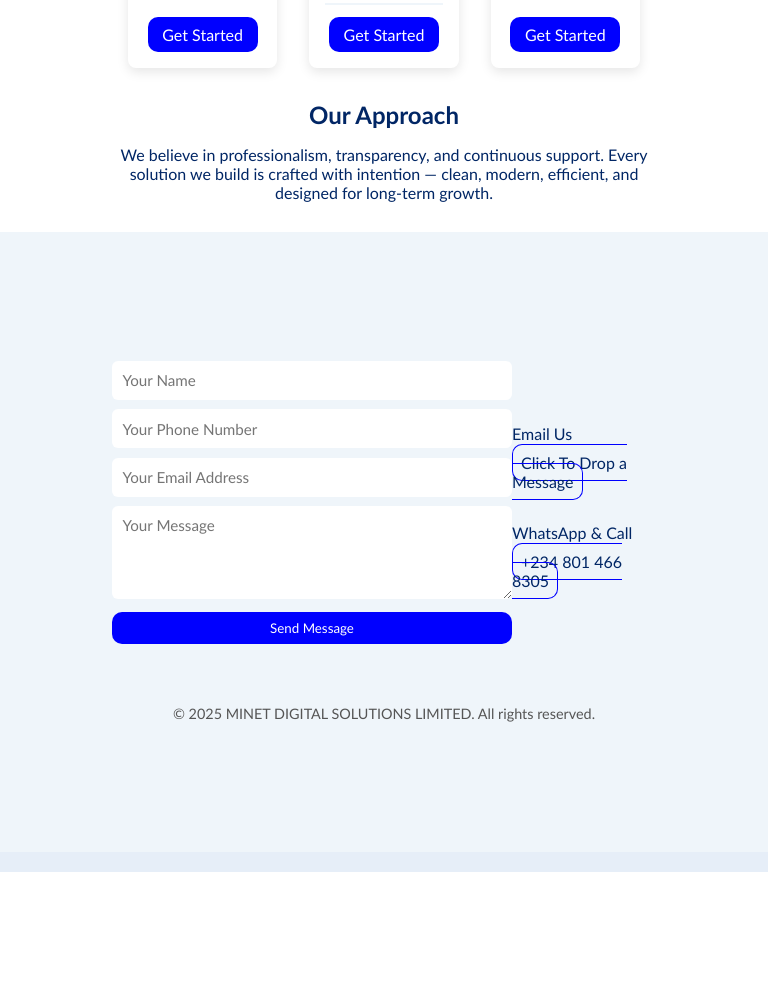
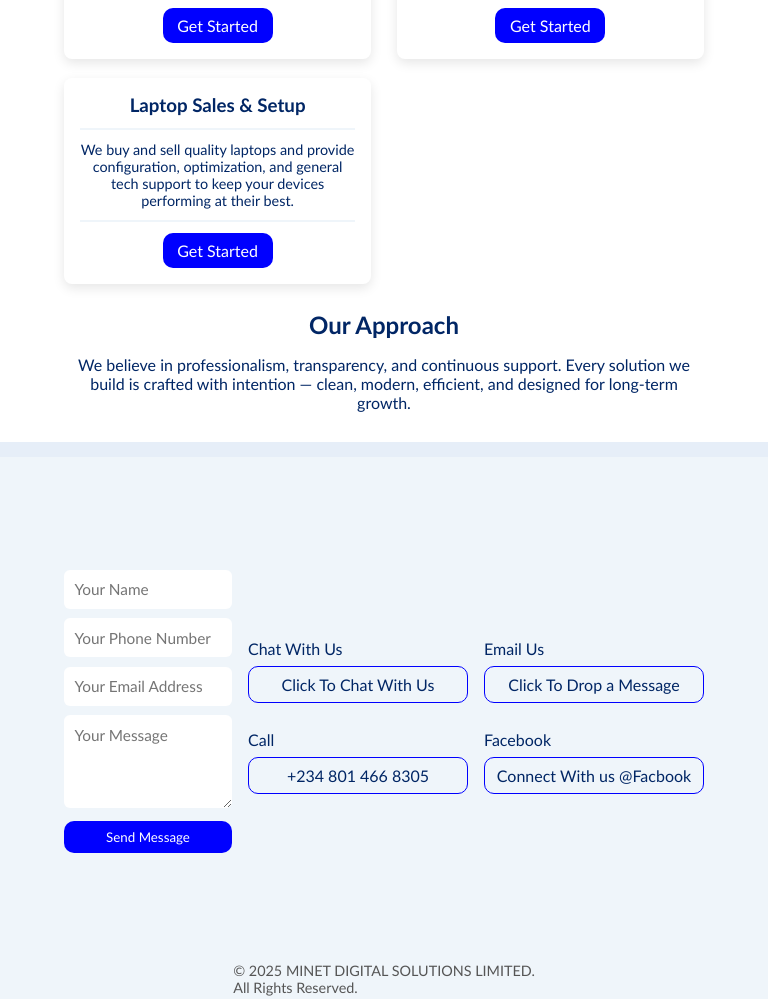
Before and after one commit to gpcelestine1/minet-digital-solutions-website-v1, a plain HTML site: page index.html in a window 768 px wide. Shown: the part 1556-2555 px from the top of the page. Before the commit the page ends 2428 px from the top, so only its background shows below. Drawn offline with Linux system fonts and the light colour scheme.

Commit message:
worked on the footer.

```diff
--- a/assets/style/main.css
+++ b/assets/style/main.css
@@ -36,7 +36,7 @@
     gap: 1.4rem;
 }
 .gap-3 {
-    gap: 2rem;
+    gap: 1.7rem;
 }
 section, footer {
     padding: 10px 2rem;
@@ -52,13 +52,16 @@ section, footer {
     padding: 8px;
     border-radius: 10px;
     text-align: center;
-
 }
+/* footer contact btn */
 .contact-btn {
     border: 1px solid #0000ff;
     padding: 8px;
     border-radius: 10px;
     cursor: pointer;
+    display: inline-block;
+    width: 220px;
+    text-align: center;
 }
 
     /* Screen-reader only */
@@ -189,6 +192,7 @@ header{
     height: 80vh;
     gap: 1rem;
     border-top: 7px solid #e6eef8;
+    border-bottom: 20px solid #e6eef8;
 }
 .hero-left{
     width: 100%;
@@ -224,14 +228,15 @@ header{
 footer {
     background-color: #eff5fa;
     min-height: 80vh;
-    border-bottom: 20px solid #e6eef8;
+    border-top: 15px solid #e6eef8;
+    border-bottom: 20px solid #0f014d;
 }
 footer a {
     text-decoration: none;
 }
 
 .email-phone div p{
-    margin: 0 0 10px 0;
+    margin: 0 0 8px 0;
 }
 
 /* Footer contact form */
@@ -242,9 +247,11 @@ footer a {
     margin-bottom: 0.6rem;
 }
 
+.contact-form {
+    width: calc(100% - 3rem);
+}
 form input,
 form textarea {
-    width: 100%;
     padding: 0.65rem;
     border: none;
     border-radius: 6px;
@@ -327,8 +334,85 @@ form .btn {
 
     .contact {
         flex-direction: row;
+        margin-top: 3rem;
     }
-    form input{
-        width: 400px;
+    .contact-form {
+        width: 40%;
     }
+    form input, form textarea, form button{
+        width: 100%;
     }
+    footer {
+        gap: 5rem;
+    }
+ }
+
+    @media only screen and (min-width: 768px) and (max-width: 1023.98px) {
+        /* slightly tighter padding for tablet */
+        section, footer {
+            padding: 10px 4rem;
+        }
+
+        header {
+            gap: 1rem;
+        }
+
+        /* hero adjustments for iPad */
+        #hero {
+            flex-direction: row;
+            height: 60vh;
+            align-items: center;
+            gap: 1rem;
+        }
+        .hero-left { width: 55%; }
+        .hero-right { width: 42%; }
+        .hero-right .hero-right-img img {
+            border-radius: 8px;
+            width: 100%;
+            height: 100%;
+            object-fit: cover;
+        }
+
+        /* card layout: two-up grid */
+        .card-container {
+            flex-direction: row;
+            flex-wrap: wrap;
+            justify-content: space-between;
+        }
+        .card {
+            width: 48%;
+            margin: 0.6rem 0;
+        }
+
+        /* navigation tweaks for readability */
+        .nav-list {
+            gap: 0.75rem;
+        }
+        .nav-link {
+            font-size: 0.98rem;
+            padding: 0.4rem 0.6rem;
+        }
+
+        /* contact / form sizing */
+        .contact {
+            flex-direction: row;
+            gap: 1rem;
+        }
+        .contact-form {
+            width: 100%;
+            max-width: 520px;
+        }
+        form input,
+        form textarea {
+            font-size: 0.96rem;
+        }
+        form input {
+            width: 100%;
+            max-width: 360px;
+        }
+
+        /* footer adjustments */
+        .copyright {
+            text-align: left;
+        }
+    }
--- a/index.html
+++ b/index.html
@@ -143,8 +143,8 @@
     </section>
 
     <!-- footer -->
-    <footer class="d-flex flex-dir-column justify-center gap-3">
-        <div class="contact flex-dir-column d-flex justify-space-between align-center">
+    <footer class="d-flex flex-dir-column justify-center">
+        <div class="contact flex-dir-column d-flex justify-space-between align-center gap-3">
             <div class="contact-form">
                 <form action="#">
                     <div class="form-group">
@@ -154,9 +154,20 @@
                     </div>
                     <div class="form-group">
                         <textarea name="message" id="message" rows="4" placeholder="Your Message" required></textarea>
-                        <button type="submit" class="btn">Send Message</button>
+                        <button type="submit" class="btn form-btn">Send Message</button>
                     </div>
                 </form>
+            </div>
+
+            <div class="email-phone d-flex flex-dir-column gap-3">
+                <div>
+                    <p>Chat With Us</p>
+                    <a href="https://wa.me/2348114668305" class="contact-btn">Click To Chat With Us</a>
+                </div>
+                <div>
+                    <p>Call</p>
+                    <a href="tel:+2348114668305" class="contact-btn">+234 801 466 8305</a>
+                </div>
             </div>
 
             <div class="email-phone d-flex flex-dir-column gap-3">
@@ -165,13 +176,14 @@
                     <a href="mailto:minetmails@gmail.com" class="contact-btn">Click To Drop a Message</a>
                 </div>
                 <div>
-                    <p>WhatsApp & Call</p>
-                    <a href="tel:+2348114668305" class="contact-btn">+234 801 466 8305</a>
+                    <p>Facebook</p>
+                    <a href="https://facebook.com/minetdigitalsolutions" class="contact-btn">Connect With us @Facbook</a>
                 </div>
             </div>
+
         </div>
         <div class="d-flex align-center justify-center">
-            <p class="copyright">&copy; 2025 MINET DIGITAL SOLUTIONS LIMITED. All rights reserved.</p>
+            <p class="copyright">&copy; 2025 MINET DIGITAL SOLUTIONS LIMITED. <br> All Rights Reserved.</p>
         </div>
     </footer>
 
```
